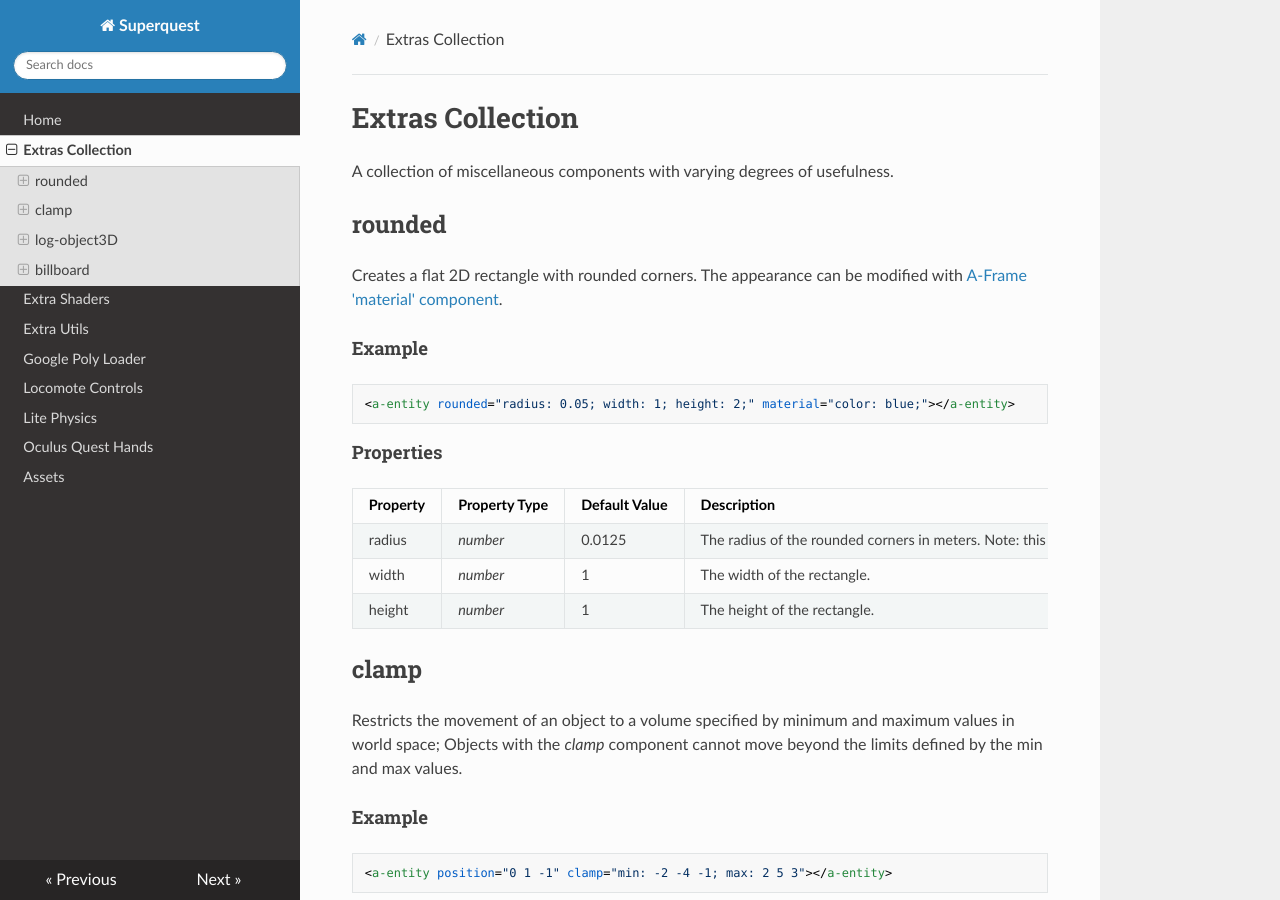
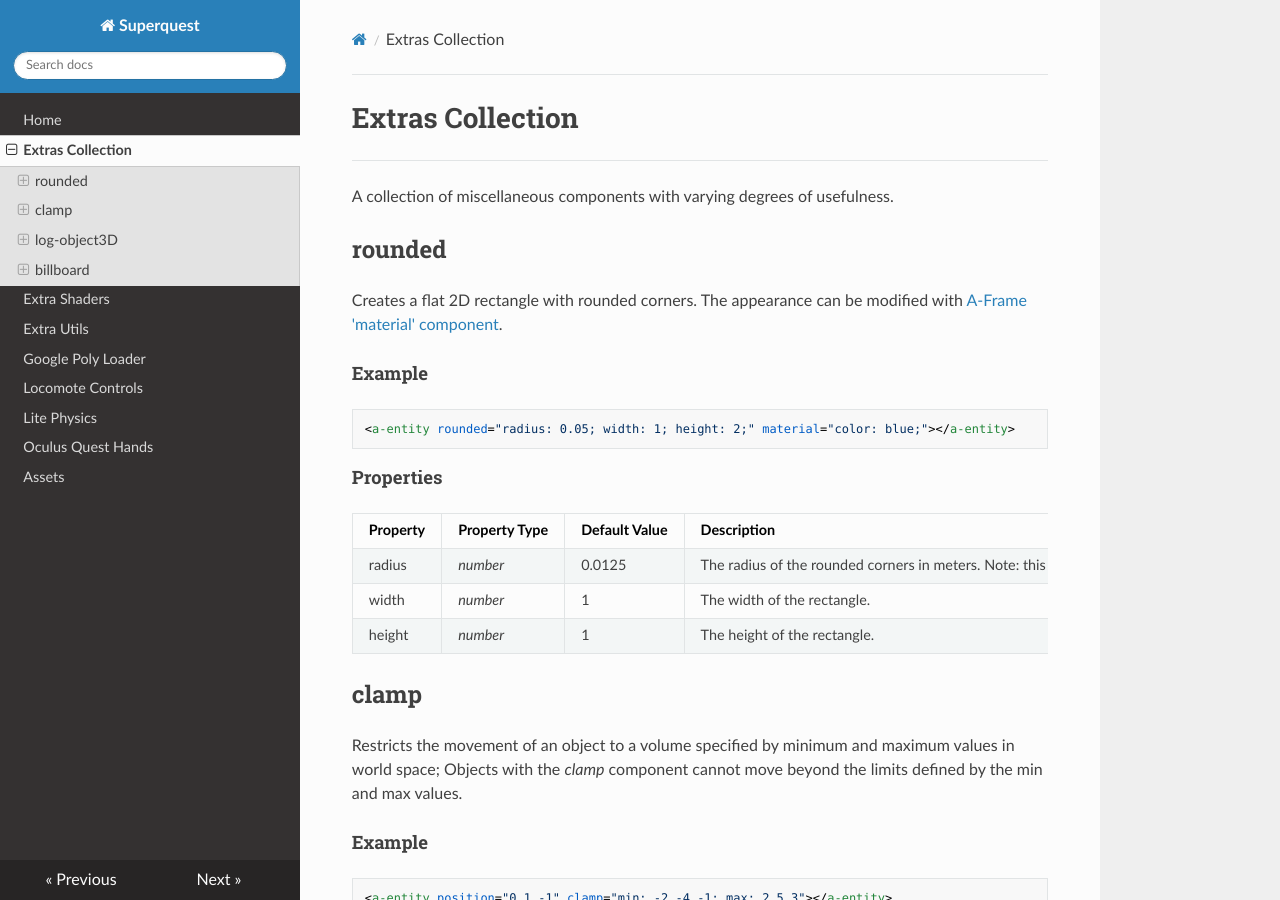
Before and after one commit to disasteroftheuniverse/SuperQuest, an MkDocs documentation site: the page built from docs/aframe-extra-collection.md, in a window 1280 px wide and 900 px high. Built offline with MkDocs 1.6.1, drawn with Linux system fonts in a browser that asks for light colours; nearby versions of some CDN libraries; old or Windows-style settings are respelled for this version of MkDocs.

````diff
--- a/docs/aframe-extra-collection.md
+++ b/docs/aframe-extra-collection.md
@@ -1,5 +1,5 @@
 # **Extras Collection**
-
+<hr>
 A collection of miscellaneous components with varying degrees of usefulness.
 
 **rounded**
@@ -21,8 +21,7 @@ Creates a flat 2D rectangle with rounded corners. The appearance can be modified
 |  width | _number_  |  1  | The width of the rectangle. |
 |  height | _number_  |  1  | The height of the rectangle. |
 
-**clamp**
----
+## **clamp**
 
 Restricts the movement of an object to a volume specified by minimum and maximum values in world space; Objects with the _clamp_ component cannot move beyond the limits defined by the min and max values.
 
@@ -39,8 +38,7 @@ Restricts the movement of an object to a volume specified by minimum and maximum
 |  min | _Vector3_  |  {x:-1,y:-1,z:-1}  | The minimum allowed world position by axis. |
 |  max | _Vector3_  |  {x:1,y:1,z:1}  | The maximum allowed world position by axis. |
 
-**log-object3D**
----
+## **log-object3D**
 
 Calls `console.log` after a mesh is loaded;
 
@@ -51,8 +49,7 @@ Calls `console.log` after a mesh is loaded;
 <!-- returns 'Object3D: { .. etc ... }'-->
 ```
 
- **billboard**
-----
+## **billboard**
 
 Aligns the Z-axis of an entity to always face towards a specified entity;
 
````
